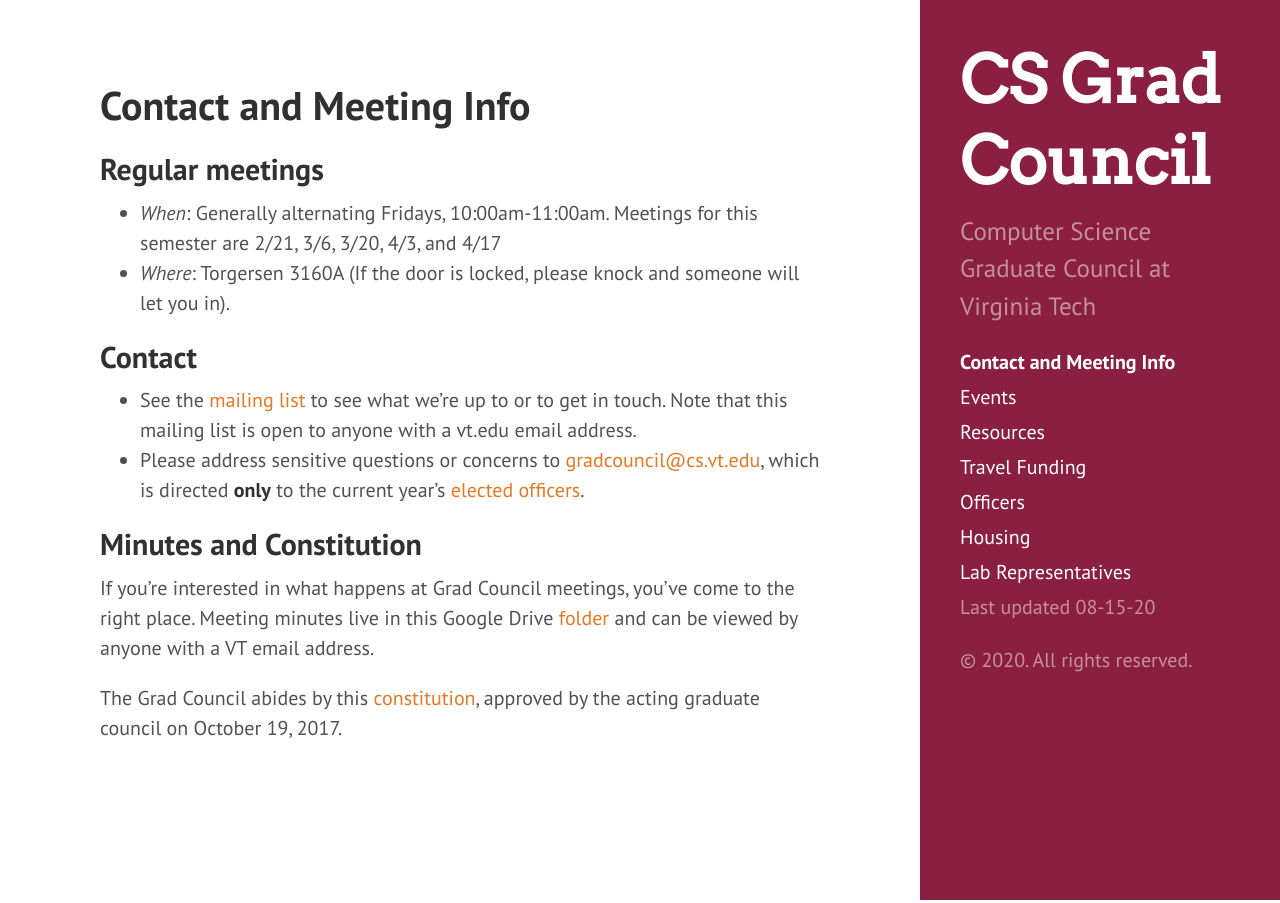
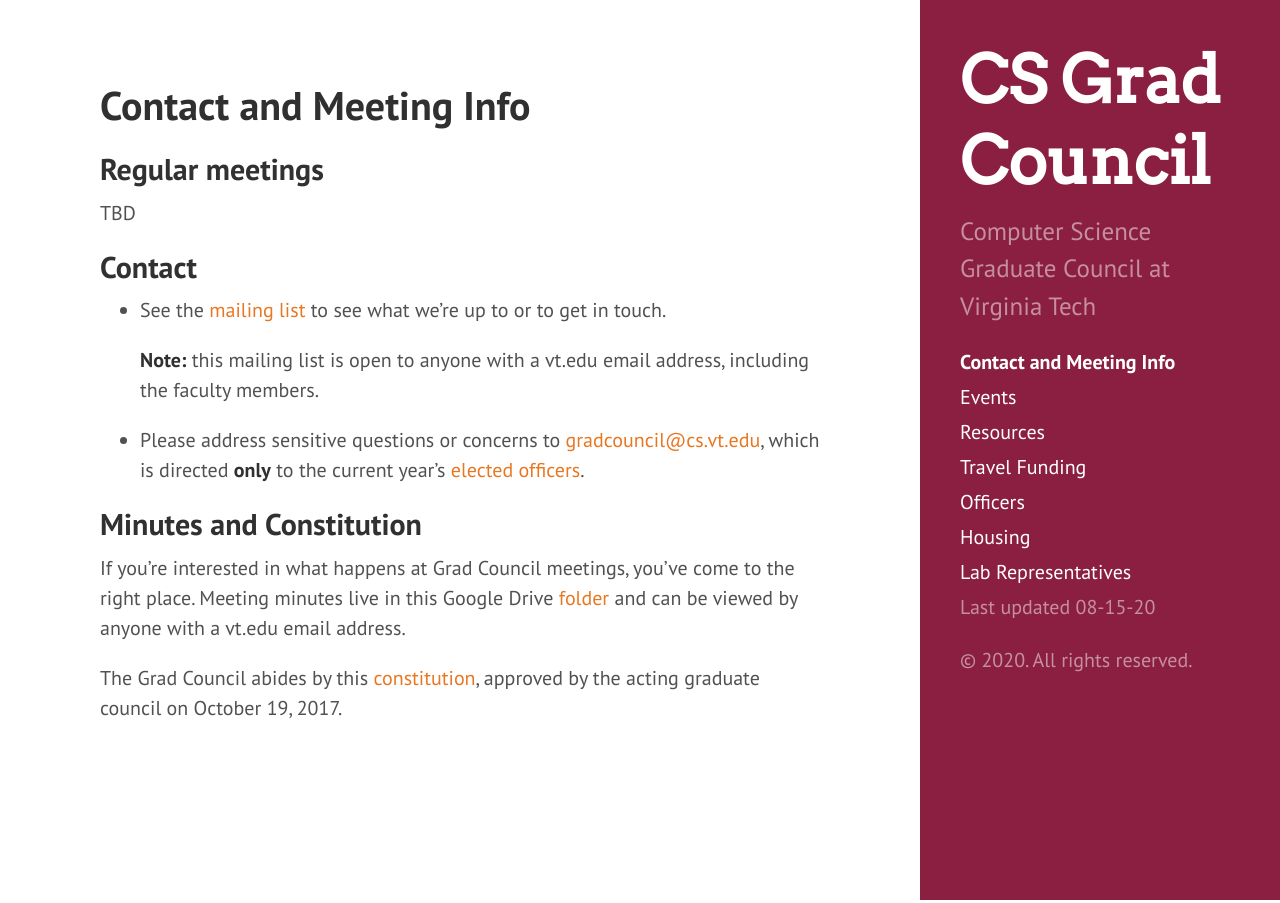
Before and after one commit to CSGraduateCouncil-VirginiaTech/csgc-website, a Jekyll site: the page built from meetings.md, in a window 1280 px wide. Built offline with Jekyll 4.4.1, drawn with Linux system fonts in a browser that asks for light colours.

Commit message:
Update the meetings page!

```diff
--- a/meetings.md
+++ b/meetings.md
@@ -5,15 +5,16 @@
 ---
 
 ## Regular meetings
-* *When*: Generally alternating Fridays, 10:00am-11:00am. Meetings for this semester are 2/21, 3/6, 3/20, 4/3, and 4/17
-* *Where*: Torgersen 3160A (If the door is locked, please knock and someone will let you in).
+TBD
 
 ## Contact
-* See the [mailing list](https://groups.google.com/a/vt.edu/forum/#!forum/csgc-g) to see what we're up to or to get in touch. Note that this mailing list is open to anyone with a vt.edu email address.
+* See the [mailing list](https://groups.google.com/a/vt.edu/forum/#!forum/csgc-g) to see what we're up to or to get in touch.
+
+	**Note:** this mailing list is open to anyone with a vt.edu email address, including the faculty members.
 * Please address sensitive questions or concerns to [gradcouncil@cs.vt.edu](mailto:gradcouncil@cs.vt.edu), which is directed **only** to the current year's [elected officers](/officers/).
 
 ## Minutes and Constitution
 If you're interested in what happens at Grad Council meetings, you've come to the right place.
-Meeting minutes live in this Google Drive [folder](https://drive.google.com/drive/folders/0B0b9Zb_kmZenbG1VTnhadTNHVDg?usp=sharing) and can be viewed by anyone with a VT email address.
+Meeting minutes live in this Google Drive [folder](https://drive.google.com/drive/folders/0B0b9Zb_kmZenbG1VTnhadTNHVDg?usp=sharing) and can be viewed by anyone with a vt.edu email address.
 
-The Grad Council abides by this [constitution](https://docs.google.com/a/vt.edu/document/d/1YrcqQCxML7jFIrtPRbh80wkqDbkA-7syDoGd6AdtGpQ/edit?usp=sharing), approved by the acting graduate council on October 19, 2017.
+The Grad Council abides by this [constitution](https://docs.google.com/document/d/1YrcqQCxML7jFIrtPRbh80wkqDbkA-7syDoGd6AdtGpQ/edit?usp=sharing), approved by the acting graduate council on October 19, 2017.
```
